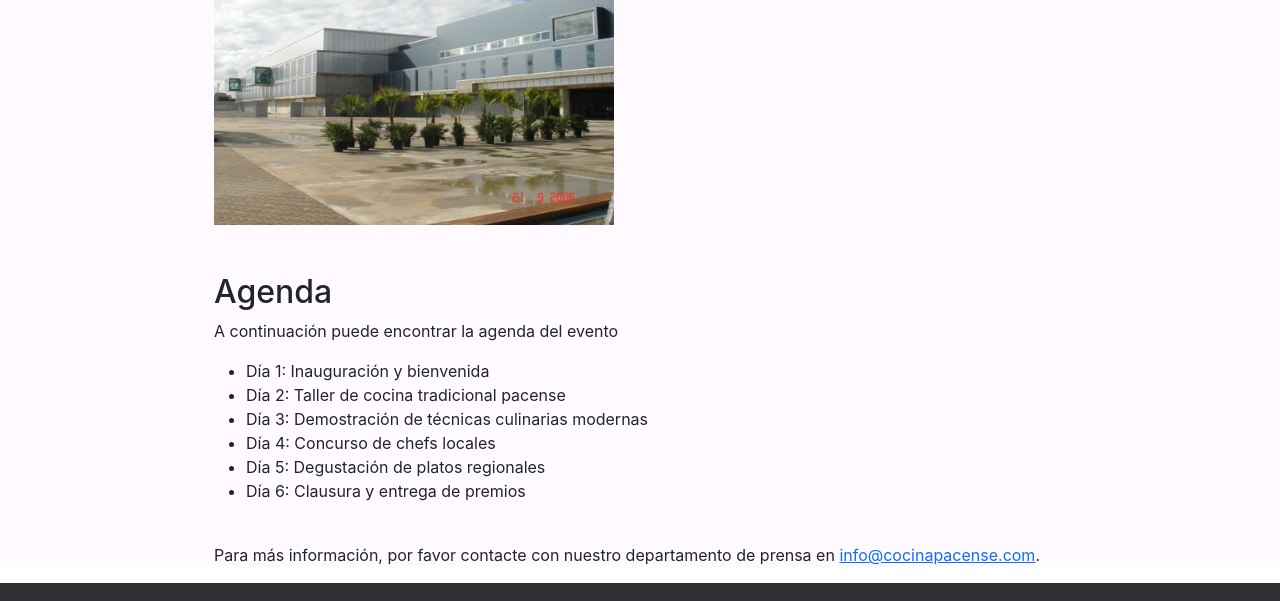
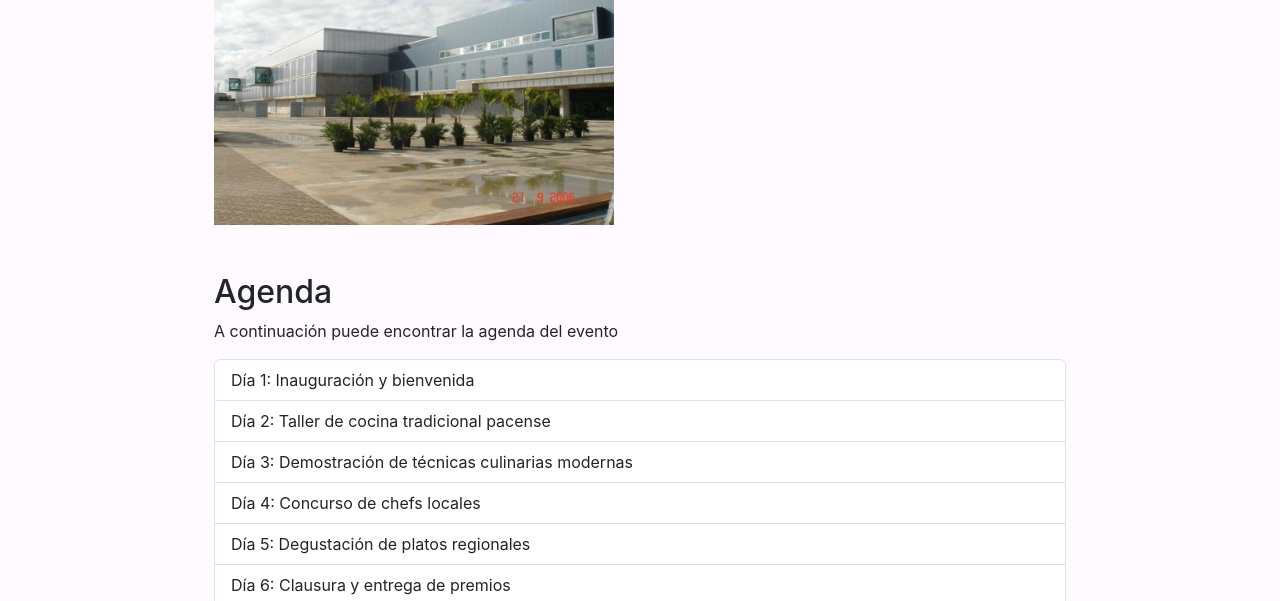
Before and after one commit to dacorder/herramientas-html-y-css-2-pec-2, a website built with Parcel: page src/media.html in a window 1280 px wide. Shown: the part 1022-1623 px from the top of the page. Built offline with nearby package versions, Linux system fonts and the light colour scheme.

Commit message:
PEC-2: Use bootstrap list-group to improve layout of agenda

```diff
--- a/src/media.html
+++ b/src/media.html
@@ -59,13 +59,13 @@
           <section class="media-post__section">
             <h2>Agenda</h2>
             <p>A continuación puede encontrar la agenda del evento</p>
-            <ul>
-              <li>Día 1: Inauguración y bienvenida</li>
-              <li>Día 2: Taller de cocina tradicional pacense</li>
-              <li>Día 3: Demostración de técnicas culinarias modernas</li>
-              <li>Día 4: Concurso de chefs locales</li>
-              <li>Día 5: Degustación de platos regionales</li>
-              <li>Día 6: Clausura y entrega de premios</li>
+            <ul class="list-group">
+              <li class="list-group-item">Día 1: Inauguración y bienvenida</li>
+              <li class="list-group-item">Día 2: Taller de cocina tradicional pacense</li>
+              <li class="list-group-item">Día 3: Demostración de técnicas culinarias modernas</li>
+              <li class="list-group-item">Día 4: Concurso de chefs locales</li>
+              <li class="list-group-item">Día 5: Degustación de platos regionales</li>
+              <li class="list-group-item">Día 6: Clausura y entrega de premios</li>
             </ul>
           </section>
 
```
